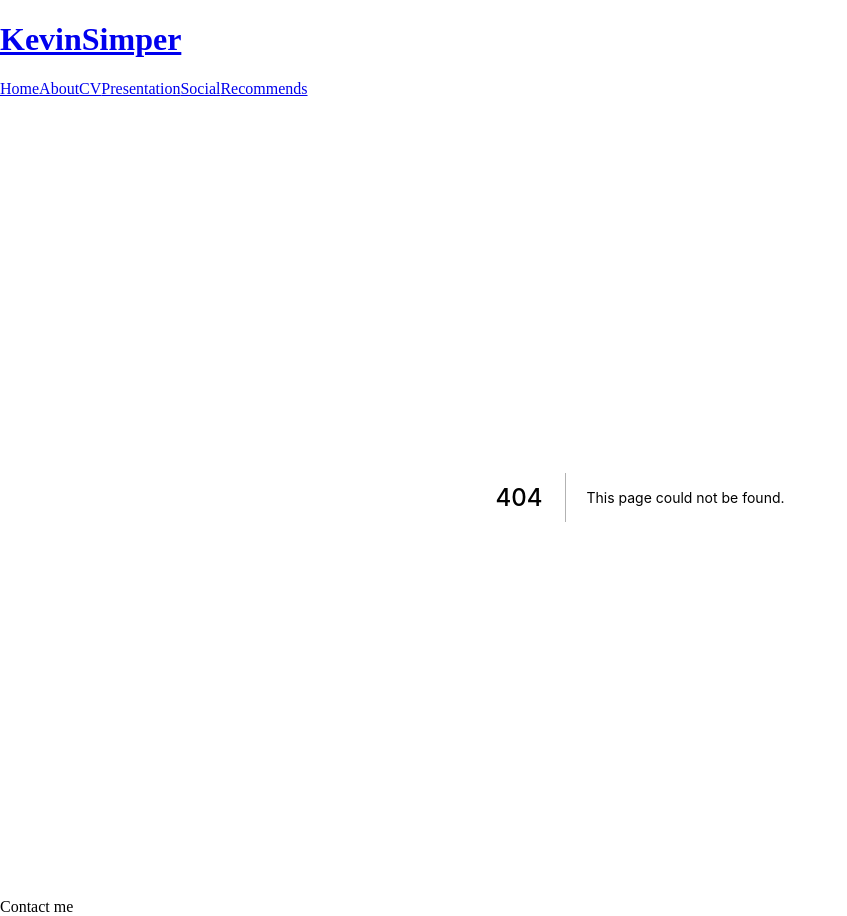
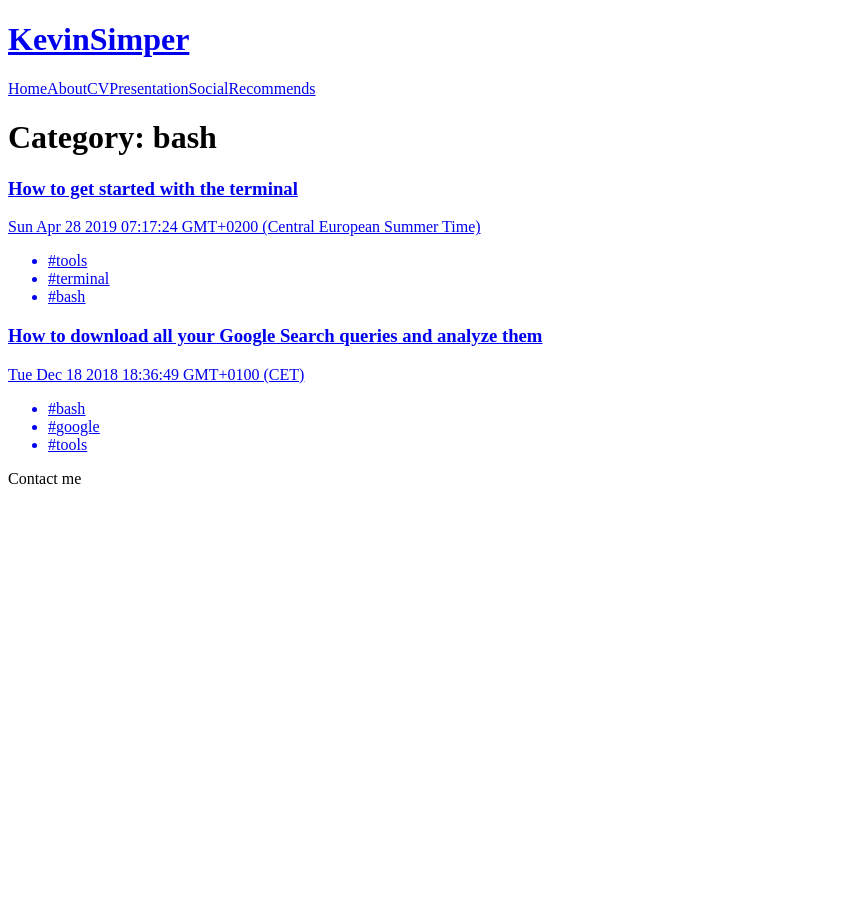
Before and after one commit to kevinsimper/kevinsimper.dk, a Next.js app: page /categories/bash in a window 1280 px wide. Before the commit this address had no page. Shown: the whole page, without its empty margins (0-847 px from the left). After the commit the page ends 800 px from the top, so only its background shows below. Built offline with nearby package versions, Linux system fonts and the light colour scheme.

Commit message:
Add categories page

```diff
--- /dev/null
+++ b/pages/categories/[category].tsx
@@ -0,0 +1,59 @@
+import React from 'react'
+import { readFileSync } from 'fs'
+
+function CategoryPage({ category, posts }) {
+  return (
+    <div>
+      <h1 className="text-2xl">Category: {category}</h1>
+
+      {posts.map((post) => {
+        return (
+          <div className="py-2">
+            <a href={'/posts/' + post.slug}>
+              <h3 className="text-xl text-purple-600">{post.title}</h3>
+              <div>{post.date}</div>
+              <ul className="flex">
+                {post.tags?.map((tag) => (
+                  <li className="pr-1">
+                    <a
+                      className="text-purple-600"
+                      href={`/categories/${category}`}
+                    >
+                      #{tag}
+                    </a>
+                  </li>
+                ))}
+              </ul>
+            </a>
+          </div>
+        )
+      })}
+    </div>
+  )
+}
+
+export async function getServerSideProps(context) {
+  const path = process.cwd() + '/app/blog/posts/'
+  const data: {
+    slug: string
+    title: string
+    date: string
+    tags: string[]
+  }[] = JSON.parse(readFileSync(path + '_data.json', 'utf8'))
+
+  const category = context.params.category
+
+  const posts = data.filter((b) => {
+    if (b.hasOwnProperty('tags')) {
+      return b.tags.includes(category)
+    } else {
+      return false
+    }
+  })
+
+  return {
+    props: { category, posts },
+  }
+}
+
+export default CategoryPage
```
Also changed, not shown: pages/posts/[slug].tsx (+18 -2 lines).
